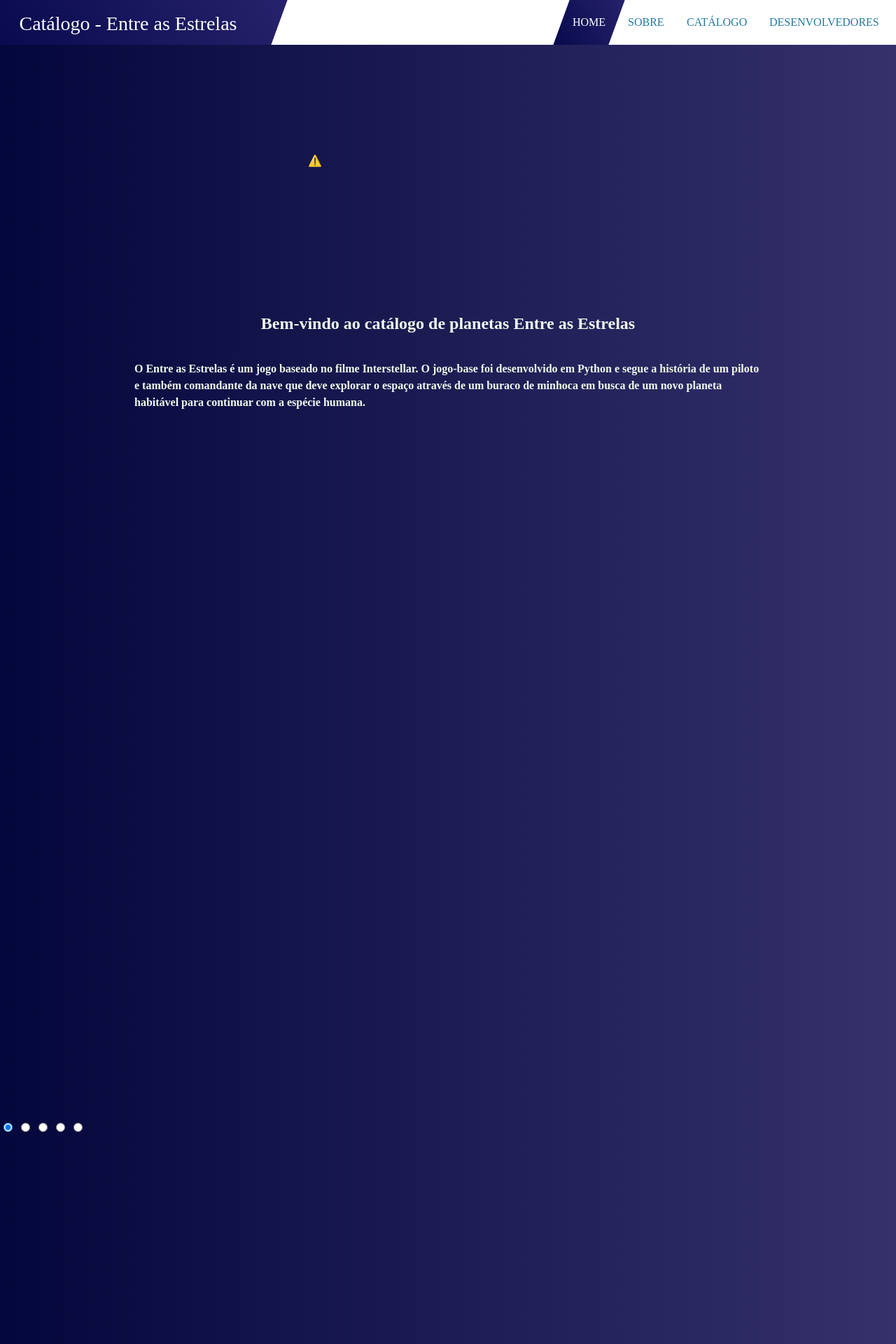
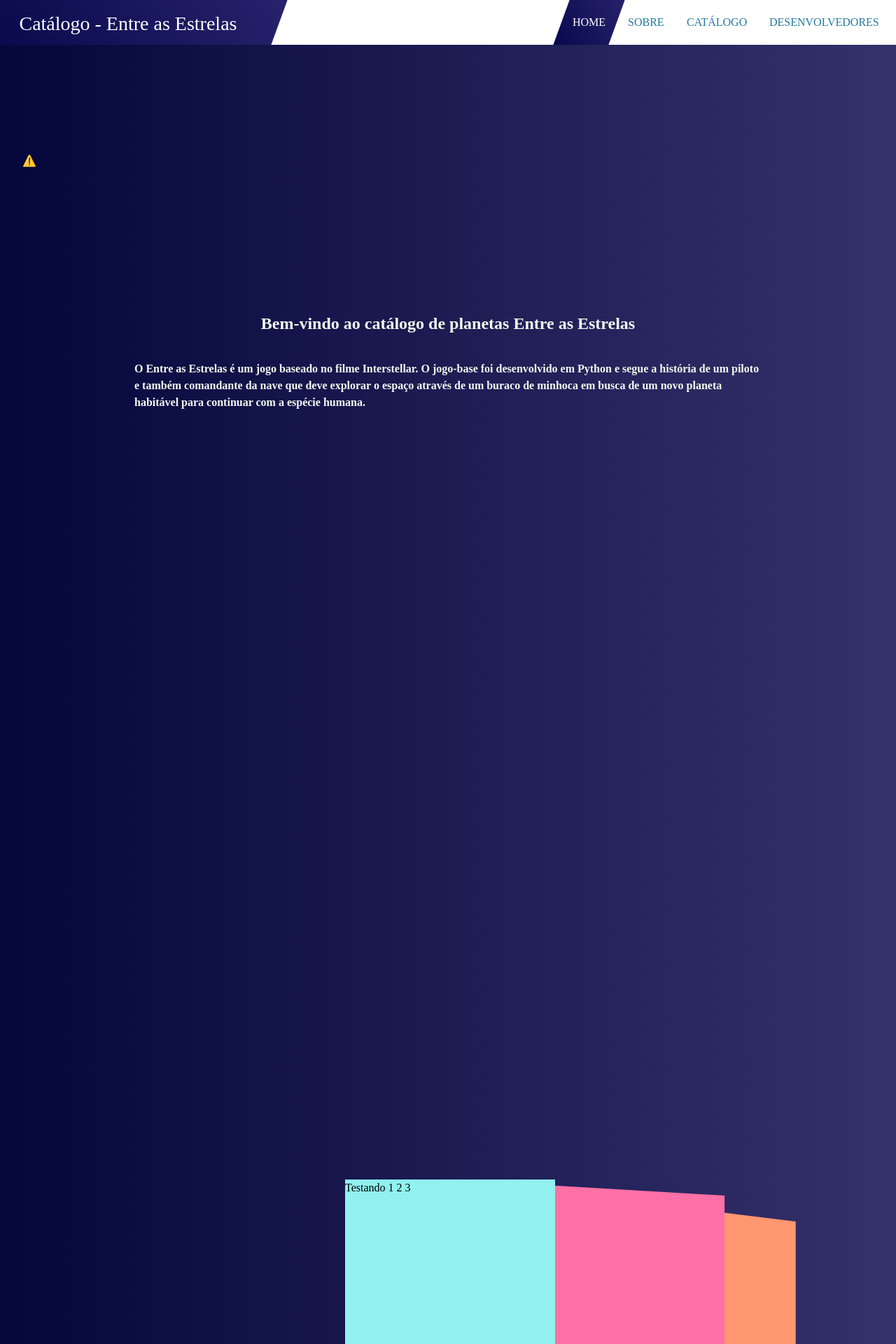
Before and after one commit to ProjetoFinal-Mod01-Blue/catalogoEntreAsEstrelas, a Python web app: template templates/index.html in a window 1280 px wide. Shown: the top 1920 px of the page at 70% size. Run offline with Jinja, Linux system fonts and the light colour scheme; the template is opened without the code that fills it, so the values that code supplies are empty; some libraries are stand-ins or nearby versions; some web fonts are replaced.

Commit message:
carrossel

```diff
--- a/static/css/stylelucs.css
+++ b/static/css/stylelucs.css
@@ -43,7 +43,6 @@
 lottie-player {
   padding: 30px 0 0 0 ;
   margin: 0 0 0 0;
-
 }
 
 #home {
@@ -70,6 +69,116 @@
 }
 
 #work {
+  height: 600px;
+  margin: 0;
+  padding: 35px;
+  display: grid;
+  grid-template-rows: 500px 100px;
+  grid-template-columns: 1fr 30px 30px 30px 30px 30px 30px 30px 30px 1fr;
+  align-items: center;
+  justify-items: center;
+}
+main#carousel {
+  grid-row: 1 / 2;
+  grid-column: 1 / 12;
+  width: 95vw;
+  height: 500px;
+  display: flex;
+  align-items: center;
+  justify-content: center;
+  overflow: hidden;
+  transform-style: preserve-3d;
+  perspective: 600px;
+  --items: 8;
+  --middle: 3;
+  --position: 1;
+  pointer-events: none;
+}
+
+div.item {
+  position: absolute;
+  width: 300px;
+  height: 400px;
+  background-color: coral;
+  --r: calc(var(--position) - var(--offset));
+  --abs: max(calc(var(--r) * -1), var(--r));
+  transition: all 0.25s linear;
+  transform: rotateY(calc(-10deg * var(--r)))
+    translateX(calc(-300px * var(--r)));
+  z-index: calc((var(--position) - var(--abs)));
+}
+
+div.item:nth-of-type(1) {
+  --offset: 1;
+  background-color: #90f1ef;
+}
+div.item:nth-of-type(2) {
+  --offset: 2;
+  background-color: #ff70a6;
+}
+div.item:nth-of-type(3) {
+  --offset: 3;
+  background-color: #ff9770;
+}
+div.item:nth-of-type(4) {
+  --offset: 4;
+  background-color: #ffd670;
+}
+div.item:nth-of-type(5) {
+  --offset: 5;
+  background-color: #e9ff70;
+}
+div.item:nth-of-type(6) {
+  --offset: 6;
+  background-color: #ff70a6;
+}
+
+input:nth-of-type(1) {
+  grid-column: 2 / 3;
+  grid-row: 2 / 3;
+}
+input:nth-of-type(1):checked ~ main#carousel {
+  --position: 1;
+}
+
+input:nth-of-type(2) {
+  grid-column: 3 / 4;
+  grid-row: 2 / 3;
+}
+input:nth-of-type(2):checked ~ main#carousel {
+  --position: 2;
+}
+
+input:nth-of-type(3) {
+  grid-column: 4 /5;
+  grid-row: 2 / 3;
+}
+input:nth-of-type(3):checked ~ main#carousel {
+  --position: 3;
+}
+
+input:nth-of-type(4) {
+  grid-column: 5 / 6;
+  grid-row: 2 / 3;
+}
+input:nth-of-type(4):checked ~ main#carousel {
+  --position: 4;
+}
+
+input:nth-of-type(5) {
+  grid-column: 6 / 7;
+  grid-row: 2 / 3;
+}
+input:nth-of-type(5):checked ~ main#carousel {
+  --position: 5;
+}
+
+input:nth-of-type(6) {
+  grid-column: 7 / 8;
+  grid-row: 2 / 3;
+}
+input:nth-of-type(6):checked ~ main#carousel {
+  --position: 6;
 }
 
 #contact {
--- a/templates/index.html
+++ b/templates/index.html
@@ -36,7 +36,7 @@
   </header>
   <main>
     <section id="home">
-        <lottie-player src="https://assets3.lottiefiles.com/packages/lf20_ZQhQzO.json" background="transparent"  speed="1"  style="width: 400px; height: 400px;" loop autoplay></lottie-player>
+        <lottie-player src="https://assets3.lottiefiles.com/packages/lf20_ZQhQzO.json" background="transparent"  speed="1"  style="width: 95vw; height: 400px;" loop autoplay></lottie-player>
         <h2>Bem-vindo ao catálogo de planetas Entre as Estrelas</h2>
         <h4>O Entre as Estrelas é um jogo baseado no filme Interstellar. O jogo-base foi desenvolvido em Python e segue a história de um piloto e também comandante da nave que deve explorar o espaço através de um buraco de minhoca em busca de um novo planeta habitável para continuar com a espécie humana.</h4>
     </section>
@@ -49,12 +49,18 @@
         <input type="radio" name="position" />
         <input type="radio" name="position" />
         <input type="radio" name="position" />
+        <input type="radio" name="position" />
+        <input type="radio" name="position" />
+        <input type="radio" name="position" />
         <main id="carousel">
+          <div class="item">Testando 1 2 3</div>
           <div class="item"></div>
           <div class="item"></div>
           <div class="item"></div>
           <div class="item"></div>
-          <div class="item"></div>
+          <div class="item">Testando 1 2 3</div>
+          <div class="item">Testando 1 2 3</div>
+          <div class="item">Testando 1 2 3</div>
         <main>
     </section>
     <section id="contact">
```
